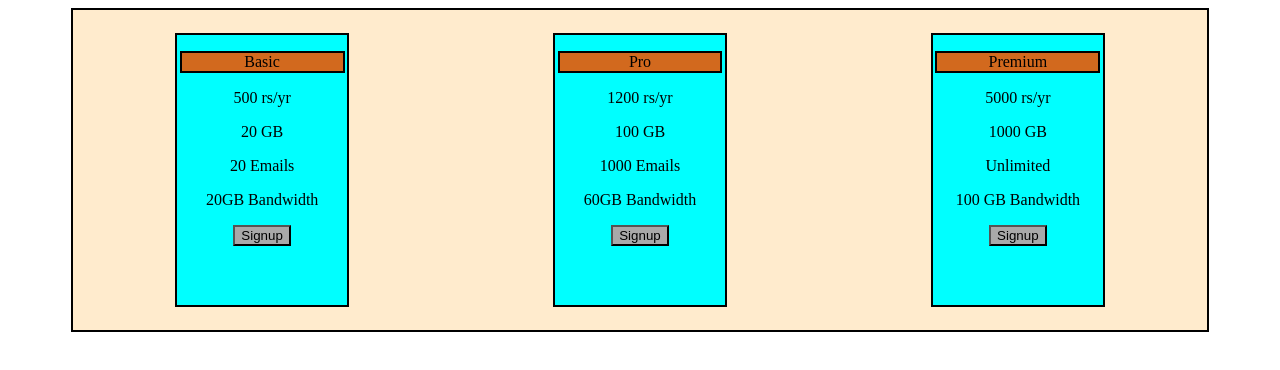
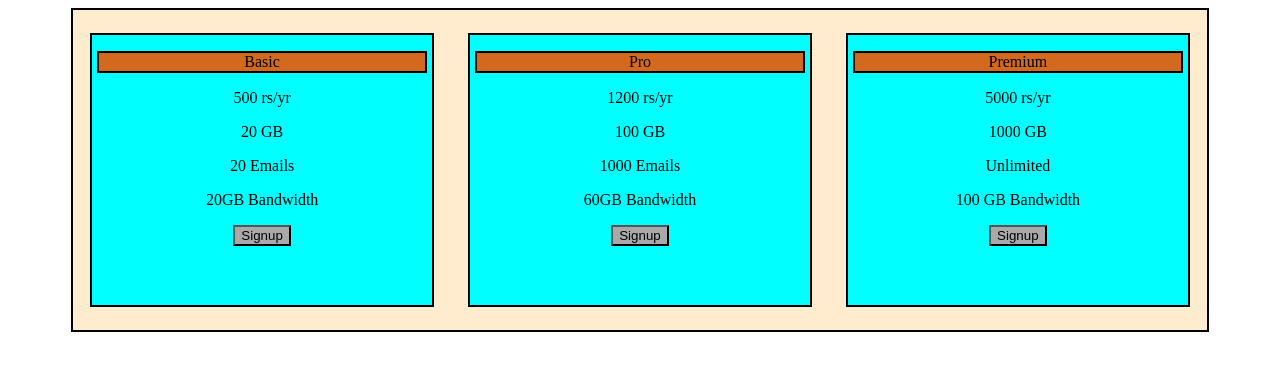
Before and after one commit to arun2516/12-10-3, a plain HTML site: page index.html in a window 1280 px wide. Drawn offline with Linux system fonts and the light colour scheme.

Commit message:
Update index.html

```diff
--- a/index.html
+++ b/index.html
@@ -20,7 +20,7 @@
 }
 .first{
   border: 2px solid black;
-  width: 15%;
+  width: 30%;
   text-align: center;
   margin-top: 2%;
   margin-bottom: 2%;
@@ -29,7 +29,7 @@
 }
 .second{
   border: 2px solid black;
-  width: 15%;
+  width: 30%;
   text-align: center;
   margin-top: 2%;
   margin-bottom: 2%;
@@ -37,7 +37,7 @@
 }
 .third{
   border:  2px solid black;
-  width: 15%;
+  width: 30%;
   text-align: center;
   margin-top: 2%;
   margin-bottom: 2%;
```
